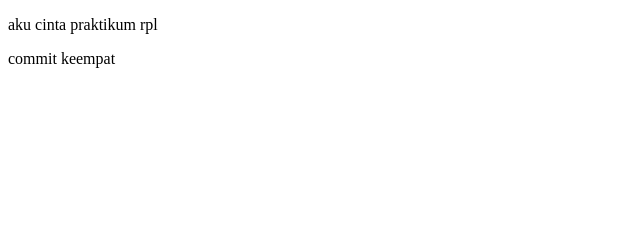
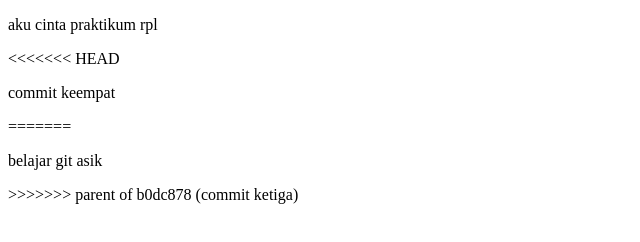
Before and after one commit to ftthafad/Praktikum-RPL-Week-10-11, a plain HTML site: page index.html in a window 1280 px wide. Shown: the whole page, without its empty margins (0-640 px from the left). Drawn offline with Linux system fonts and the light colour scheme.

Commit message:
commit hasil revert

```diff
--- a/index.html
+++ b/index.html
@@ -7,6 +7,10 @@
 </head>
 <body>
     <p>aku cinta praktikum rpl</p>
+<<<<<<< HEAD
     <p>commit keempat</p>
+=======
+    <p>belajar git asik</p>
+>>>>>>> parent of b0dc878 (commit ketiga)
 </body>
 </html>
```
